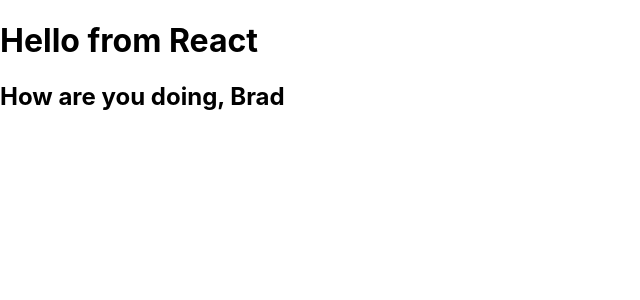
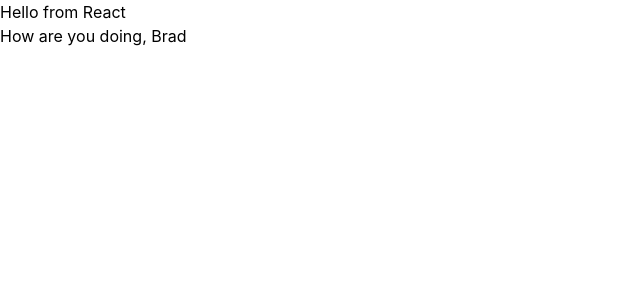
Before and after one commit to shur1m/InrixHack2022, a React (Create React App) app in the folder inrix-hack-site/: page / in a window 1280 px wide. Shown: the top 300 px of the page, without its empty margins (0-640 px from the left). Built offline with nearby package versions, Linux system fonts and the light colour scheme.

Commit message:
adding tailwind

```diff
--- a/inrix-hack-site/package.json
+++ b/inrix-hack-site/package.json
@@ -38,5 +38,8 @@
       "last 1 firefox version",
       "last 1 safari version"
     ]
+  },
+  "devDependencies": {
+    "tailwindcss": "^3.2.4"
   }
 }
--- a/inrix-hack-site/src/App.js
+++ b/inrix-hack-site/src/App.js
@@ -5,7 +5,7 @@
 function App() {
   return (
     <div className='container'>
-      <h1> Hello from React </h1>
+      <h1 className =''> Hello from React </h1>
       <h2> How are you doing, {name}</h2>
     </div>
   );
--- a/inrix-hack-site/src/index.css
+++ b/inrix-hack-site/src/index.css
@@ -1,3 +1,7 @@
+@tailwind base;
+@tailwind components;
+@tailwind utilities;
+
 body {
   margin: 0;
   font-family: -apple-system, BlinkMacSystemFont, 'Segoe UI', 'Roboto', 'Oxygen',
--- /dev/null
+++ b/inrix-hack-site/tailwind.config.js
@@ -0,0 +1,8 @@
+/** @type {import('tailwindcss').Config} */
+module.exports = {
+  content: ["./src/**/*.{html,js}"],
+  theme: {
+    extend: {},
+  },
+  plugins: [],
+}
```
Also changed, not shown: 2 other files (tests, documents, lock files or other folders).
